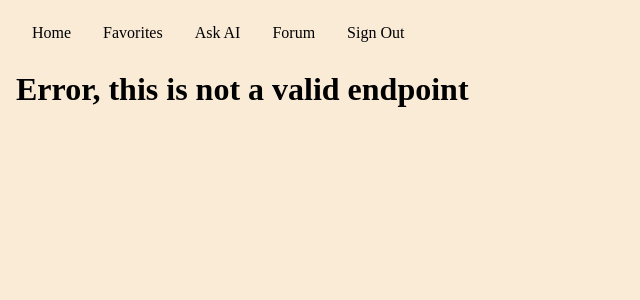
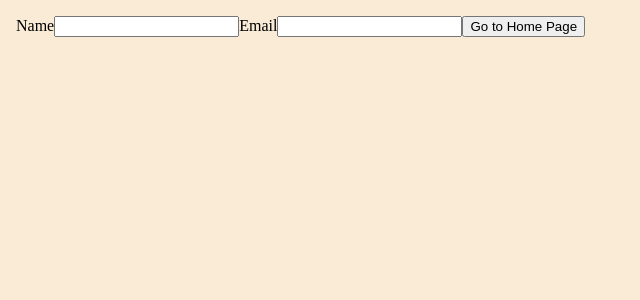
Before and after one commit to Jandrew2055/restaurantFinder, a React app: page /signup in a window 1280 px wide. Shown: the top 300 px of the page, without its empty margins (0-640 px from the left). Built offline with nearby package versions, Linux system fonts and the light colour scheme.

Commit message:
setting up login and signup pages

```diff
--- a/client/Navigation/Layout.jsx
+++ b/client/Navigation/Layout.jsx
@@ -4,7 +4,8 @@ import NavBar from './NavBar';
 
 const Layout = ({ children }) => {
   const location = useLocation();
-  const hideNavigationBar = location.pathname === '/';
+  const hideNavigationBar =
+    location.pathname === '/' || location.pathname === '/signup';
 
   return (
     <>
--- a/client/Pages/Login.jsx
+++ b/client/Pages/Auth/Login.jsx
@@ -3,6 +3,10 @@ import { useNavigate } from 'react-router-dom';
 
 const Login = () => {
   const navigate = useNavigate();
+
+  const signUp = () => {
+    navigate('/signup');
+  };
 
   const goHome = (e) => {
     e.preventDefault();
@@ -14,11 +18,11 @@ const Login = () => {
   return (
     <div>
       <h1>Welcome to Jose Eats</h1>
-      <h3>If it is your first time here, sign up HERE</h3>
+      <h3>
+        If it is your first time here, sign up{' '}
+        <button onClick={signUp}>HERE</button>
+      </h3>
       <h3>Otherwise, sign in below!</h3>
-      <form onSubmit={goHome}>
-        <button type='submit'>Go to Home Page</button>
-      </form>
     </div>
   );
 };
--- /dev/null
+++ b/client/Pages/Auth/Signup.tsx
@@ -0,0 +1,19 @@
+import React, { JSX } from 'react';
+
+const Signup = (): JSX.Element => {
+  //add below to form when ready
+  //onSubmit={goHome}
+  return (
+    <div>
+      <form aria-label='sign up form'>
+        <label htmlFor='name'>Name</label>
+        <input type='text' name='name' id='name'></input>
+        <label htmlFor='email'>Email</label>
+        <input type='email' id='email' name='email'></input>
+        <button type='submit'>Go to Home Page</button>
+      </form>
+    </div>
+  );
+};
+
+export default Signup;
--- a/client/index.js
+++ b/client/index.js
@@ -3,13 +3,13 @@ import { createRoot } from 'react-dom/client';
 import App from './App.tsx';
 import Favorites from './Pages/Favorites.jsx';
 import Forum from './Pages/Forum.jsx';
-import NavBar from './Navigation/NavBar.jsx';
 import Chatbot from './Components/chatBot.jsx';
 import Error from './Components/Error.jsx';
 import './styles/main.scss';
 import { BrowserRouter, Routes, Route } from 'react-router-dom';
-import Login from './Pages/Login.jsx';
+import Login from './Pages/Auth/Login.jsx';
 import Layout from './Navigation/Layout.jsx';
+import Signup from './Pages/Auth/Signup.tsx';
 
 const root = createRoot(document.getElementById('root'));
 
@@ -18,6 +18,7 @@ root.render(
     <Layout>
       <Routes>
         <Route path='/' element={<Login />} />
+        <Route path='/signup' element={<Signup />} />
         <Route path='/home' element={<App />} />
         <Route path='/aiChatBot' element={<Chatbot />} />
         <Route path='/forum' element={<Forum />} />
```
